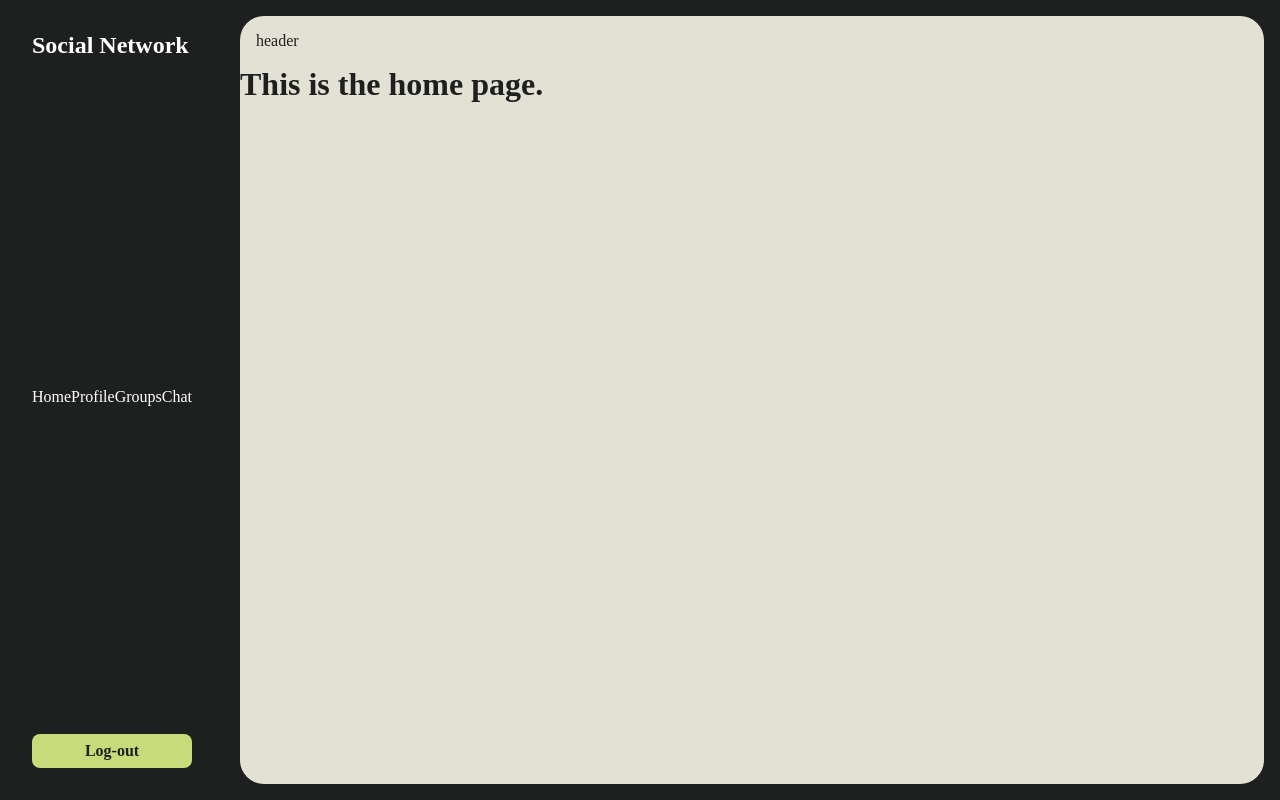
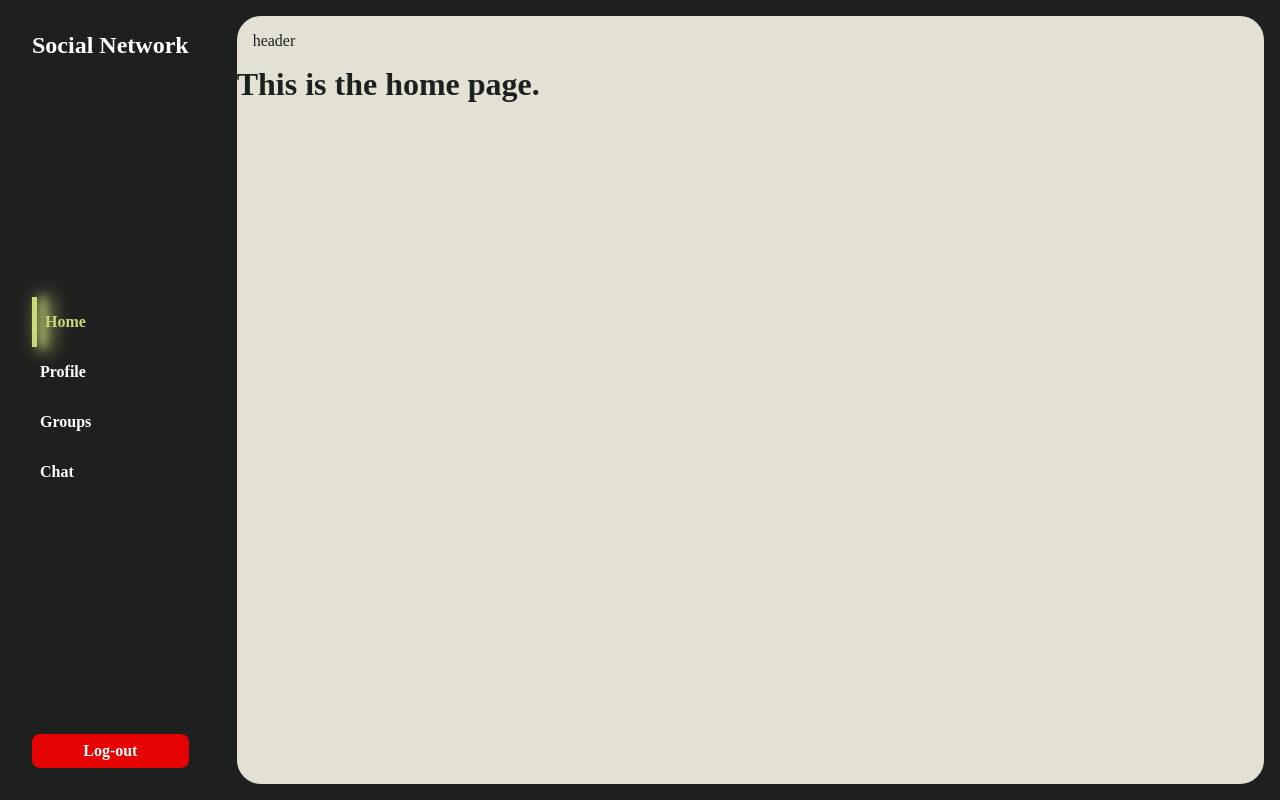
Before and after one commit to heeemzaaa/social-network, a Next.js app in the folder frontend/: page / in a window 1280 px wide. Built offline with nearby package versions, Linux system fonts and the light colour scheme.

Commit message:
saving updates

```diff
--- a/frontend/app/(main)/_components/components.css
+++ b/frontend/app/(main)/_components/components.css
@@ -1,3 +1,33 @@
 nav {
+    display: flex;
+    flex-direction: column;
+}
 
+.link {
+    padding: 1rem .5rem;
+    font-weight: var(--font-weight-bold);
 }
+
+.link:hover {
+    background-color: var(--color-dark-gray);
+}
+
+
+.link-active {
+    padding-left: calc(.5rem + 5px);
+    color: var(--color-primary);
+    position: relative;
+}
+
+.link-active::after {
+    position: absolute;
+    content: "";
+    left: 0;
+    top: 0;
+    width: 5px;
+    height: 100%;
+    background-color: var(--color-primary);
+    z-index: 2;
+    box-shadow: 10px 1px 20px 2px var(--color-primary),
+    8px 1px 10px 0px var(--color-primary);
+}
--- a/frontend/app/(main)/_components/navigation.js
+++ b/frontend/app/(main)/_components/navigation.js
@@ -1,23 +1,45 @@
+"use client"
 import Button from '@/app/_components/button'
 import Link from 'next/link'
+import { usePathname } from 'next/navigation'
+import "./components.css"
 
 export default function Navigation() {
+  const currentPath = usePathname()
+  const routes = [
+    {
+      page: "Home",
+      href: "/"
+    },
+    {
+      page: "Profile",
+      href: "/profile/1"
+    },
+    {
+      page: "Groups",
+      href: "/groups"
+    },
+    {
+      page: "Chat",
+      href: "/chat"
+    }
+  ]
+
   return (
     <aside>
-      <h2>Social Network</h2>
-
-      <nav className={""}>
-        <Link href="/"><span>Home</span></Link>
-        <Link href="/profile"><span>Profile</span></Link>
-        <Link href="/groups"><span>Groups</span></Link>
-        <Link href="/chat"><span>Chat</span></Link>
+      <Link href={"/"}>
+        <h2>Social Network</h2>
+      </Link>
+      <nav>
+        {
+          routes.map(route => <Link className={`link ${route.href === currentPath ? "link-active" : ""}`} key={route.page} href={route.href}>{route.page}</Link>)
+        }
       </nav>
-      <Button variant='btn-primary'>
+      <Button variant='btn-danger'>
         <span>
           Log-out
         </span>
       </Button>
-
     </aside>
   )
 }
--- a/frontend/app/_components/components.css
+++ b/frontend/app/_components/components.css
@@ -6,6 +6,7 @@ button {
     border-radius:  var(--border-radius-md);
     display: flex;
     justify-content: center;
+    cursor: pointer;
 }
 
 .btn-primary {
@@ -17,3 +18,10 @@ button {
     background-color: var(--color-secondary);
     color: var(--color-dark);
 }
+
+.btn-danger {
+    background-color: var(--color-red);
+}
+.btn-success {
+    background-color: var(--color-green);
+}
```
